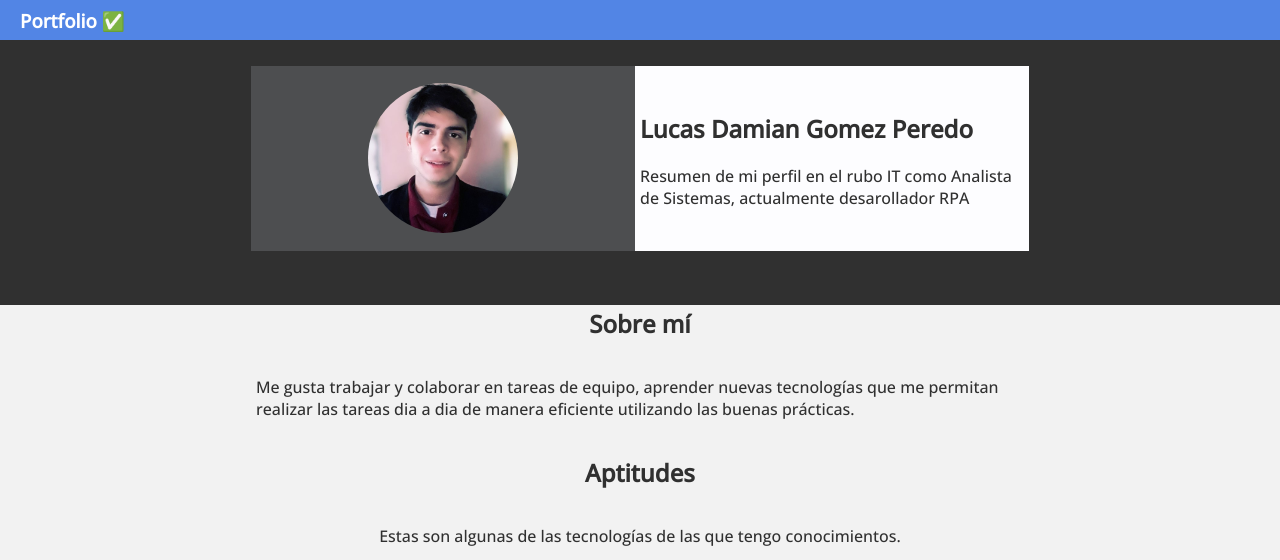
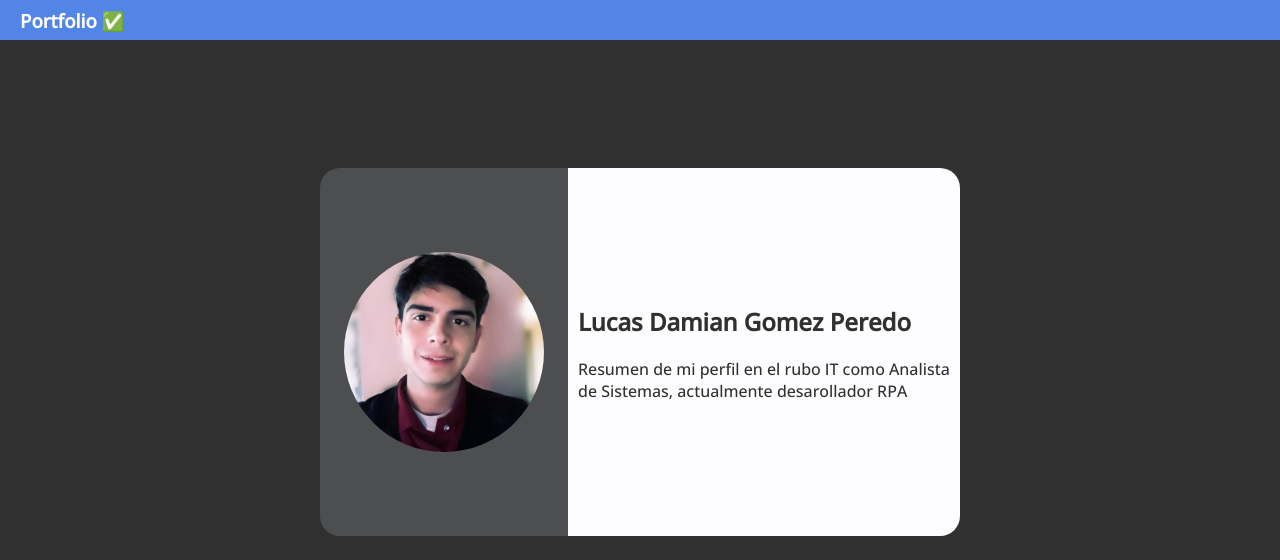
Before and after one commit to ldperedo/portfolio, a plain HTML site: page index.html in a window 1280 px wide. Shown: the top 560 px of the page. Drawn offline with nearby package versions, Linux system fonts and the light colour scheme.

Commit message:
Add files via upload

```diff
--- a/estilos.css
+++ b/estilos.css
@@ -12,43 +12,42 @@ header{
 }
 .cara{
     border-radius: 500px;
-    height: 150px;
+    height: 200px;
 }
 .uno{
     width: 100%;
     display: flex;
     flex-direction: row;
     justify-content: center;
-    height: calc(35vh - 15px);
+    height: calc(100vh - 65px);
     background-color: #303030;
+    color: white;
     /* padding-top: 10%; */
 }
 .caja-central{
-    margin-top: 2%;
-    width: 100%;
+    margin-top: 10%;
+    width: 50%;
     display: flex;
     flex-direction: row;
-    justify-content: center;
     border-radius: 20px;
     overflow: hidden;
-    height: 70%;
-    color: #303030;
+    height: 50%;
 }
 .caja-cara{
     display: flex;
     justify-content: center;
     align-items: center;
-    width: 30%;
+    width: 40%;
     background-color: #4D4E50;
 }
 .caja-presentacion{
     display: flex;
     justify-content: center;
     align-items: center;
-    width: 30%;
+    width: 60%;
     background-color: #FDFDFF;
     color: #303030;
-    padding: 5px;
+    padding: 10px;
 }
 
 .dos{
@@ -63,7 +62,7 @@ header{
     padding-right: 20%;
 }
 .aptitudes{
-    width: 100%;
+    width: 50%;
 }
 .tech-list{
     display: flex;
@@ -73,7 +72,7 @@ header{
 }
 
 .tech{
-    height: 70px;
+    height: 90px;
 }
 
 .tres{
```
